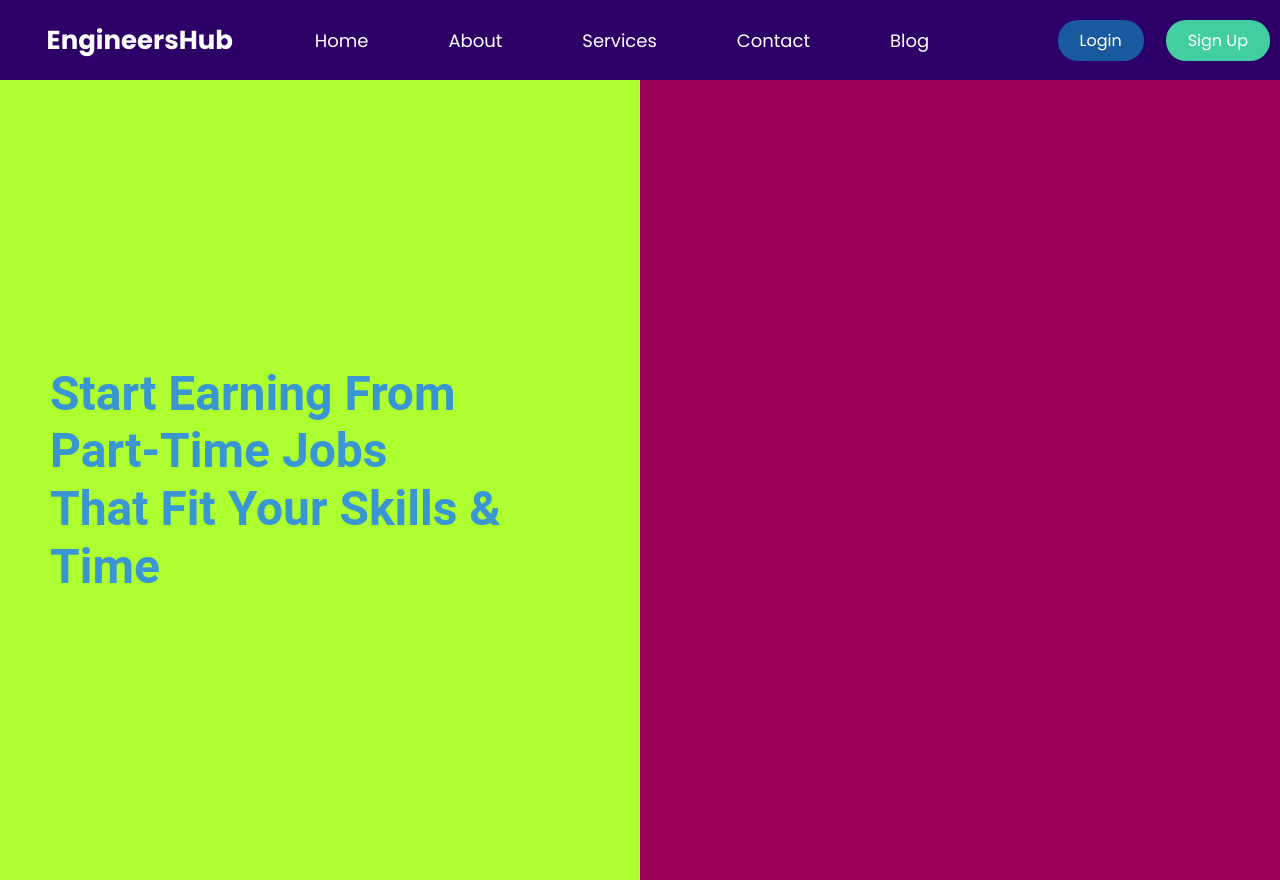
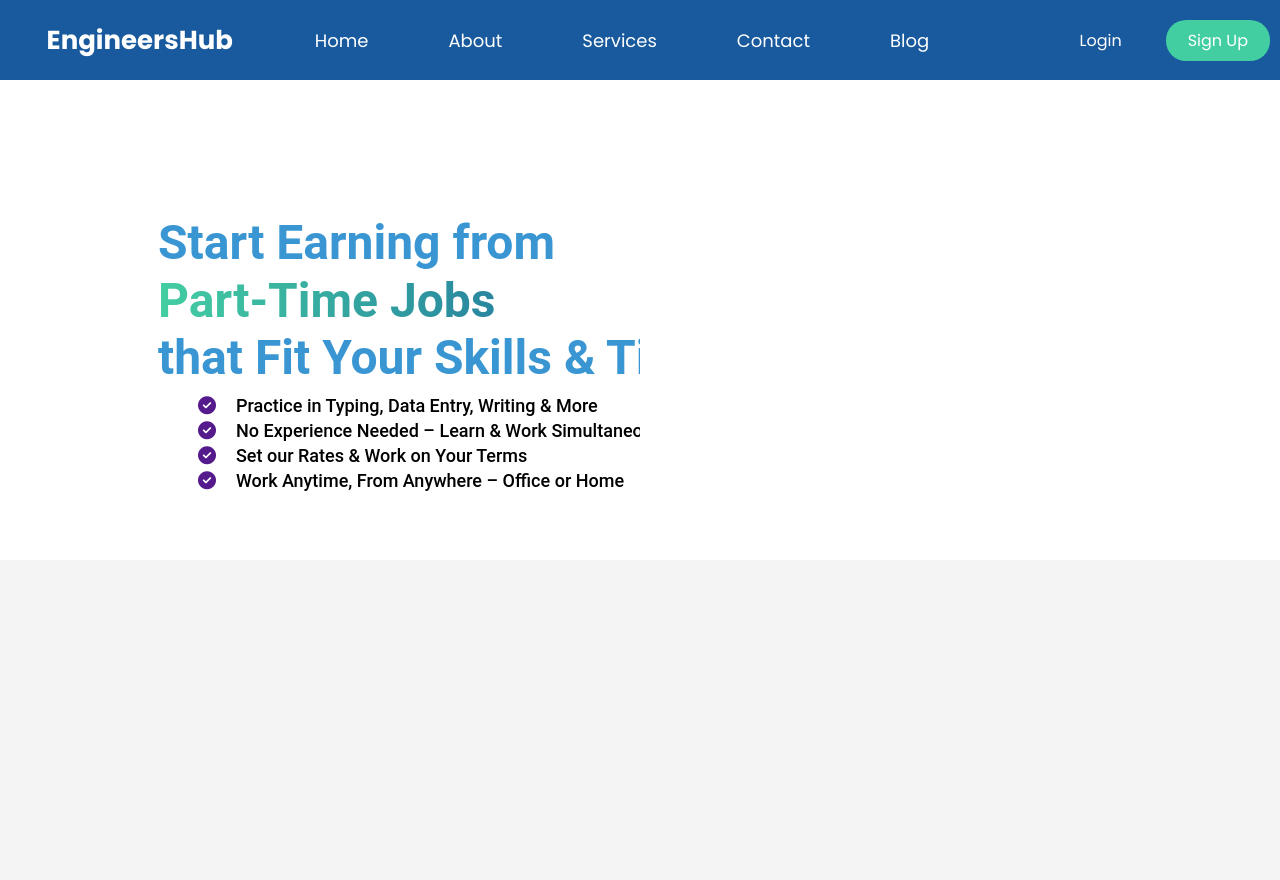
Before and after one commit to diwaskarkilearn/EngineersHub, a plain HTML site: page index.html in a window 1280 px wide. After the commit the page ends 800 px from the top, so only its background shows below. Drawn offline with Linux system fonts and the light colour scheme.

Commit message:
add home feature

```diff
--- /dev/null
+++ b/home.css
@@ -0,0 +1,116 @@
+body {
+    font-family: 'Poppins', sans-serif;
+    margin: 0;
+    padding: 0;
+    background: #f8faff;
+    color: #222;
+}
+
+.navbar {
+    background: #185a9d;
+    color: #fff;
+    padding: 18px 0;
+    box-shadow: 0 2px 8px #185a9d22;
+}
+
+.container {
+    width: 90%;
+    max-width: 1100px;
+    margin: 0 auto;
+    display: flex;
+    align-items: center;
+    justify-content: space-between;
+}
+
+.logo a{
+    font-size: 1.7rem;
+    font-weight: 700;
+    letter-spacing: 1px;
+    color: white;
+    text-decoration: none;
+    list-style: none;
+}
+
+.nav-links {
+    list-style: none;
+    display: flex;
+    gap: 28px;
+    margin: 0;
+    padding: 0;
+}
+
+.nav-links a {
+    color: #fff;
+    text-decoration: none;
+    font-weight: 500;
+    font-size: 1rem;
+    transition: color 0.2s;
+}
+
+.nav-links a:hover {
+    color: #43cea2;
+}
+
+.main-content {
+    min-height: 70vh;
+    display: flex;
+    align-items: center;
+    justify-content: center;
+}
+
+.hero {
+    text-align: center;
+    padding: 60px 20px;
+    background: #fff;
+    border-radius: 18px;
+    box-shadow: 0 4px 24px #185a9d11;
+}
+
+.hero h1 {
+    font-size: 2.5rem;
+    margin-bottom: 18px;
+    font-weight: 700;
+}
+
+.highlight {
+    background: linear-gradient(90deg, #43cea2, #185a9d 80%);
+    -webkit-background-clip: text;
+    -webkit-text-fill-color: transparent;
+    background-clip: text;
+    color: transparent;
+}
+
+.hero p {
+    font-size: 1.2rem;
+    margin-bottom: 28px;
+    color: #444;
+}
+
+.cta-btn {
+    display: inline-block;
+    padding: 12px 36px;
+    background: linear-gradient(90deg, #43cea2, #185a9d 80%);
+    color: #fff;
+    border: none;
+    border-radius: 22px;
+    font-size: 1.1rem;
+    font-weight: 600;
+    text-decoration: none;
+    transition: background 0.2s, transform 0.1s;
+    box-shadow: 0 2px 8px #185a9d22;
+}
+
+.cta-btn:hover {
+    background: linear-gradient(90deg, #185a9d, #43cea2 80%);
+    transform: translateY(-2px) scale(1.03);
+}
+
+.footer {
+    background: #185a9d;
+    color: #fff;
+    text-align: center;
+    padding: 18px 0;
+    margin-top: 40px;
+    font-size: 1rem;
+    letter-spacing: 0.5px;
+}
--- a/index.html
+++ b/index.html
@@ -20,7 +20,7 @@
         </div>
         <div class="main-content">
             <ul>
-                <li><a href="#">Home</a></li>
+                <li><a href="home.html">Home</a></li>
                 <li><a href="#">About</a></li>
                 <li><a href="#">Services</a></li>
                 <li><a href="#">Contact</a></li>
@@ -34,15 +34,26 @@
         </div>
     </div>
 
-
     <div class="content">
         <div class="content-left">
-            <p>Start Earning from</p>
-            <p>Part-Time Jobs</p>
-            <p>that Fit Your Skills & Time</p>
+            <div class="divsarne">
+                <div class="Earn">
+                    <p>Start Earning from</p>
+                    <p class="s1">Part-Time Jobs</p>
+                    <p>that Fit Your Skills & Time</p>
+                </div>
+                <div class="Earn1">
+                    <div class="div1 Right"><a href=""><i class="fa-solid fa-circle-check"></i></a>Practice in Typing, Data Entry, Writing & More</div>
+                    <div class="div2 Right"><a href=""><i class="fa-solid fa-circle-check"></i></a>No Experience Needed – Learn & Work Simultaneously</div>
+                    <div class="div3 Right"><a href=""><i class="fa-solid fa-circle-check"></i></a>Set our Rates & Work on Your Terms </div>
+                    <div class="div4 Right"><a href=""><i class="fa-solid fa-circle-check"></i></a>Work Anytime, From Anywhere – Office or Home</div>
+                </div>
+            </div>
         </div>
         <div class="content-right">
+            <div class="form">
 
+            </div>
         </div>
     </div>
 
--- a/style.css
+++ b/style.css
@@ -12,10 +12,12 @@ body{
 .nav-bar{
     width: 100%;
     height: 80px;
-    background-color: #2d0067;
+    background-color:#185a9d;
     display: flex;
     align-items: center;
     justify-content: space-between;
+    position: fixed;
+    top: 0px;
 }
 .footer{
     width: 100%;
@@ -98,11 +100,14 @@ ul li{
 
 .content{
     width: 100%;
-    height: 100vh;
+    height: 560px;
     background-color:white;
     display: flex;
     align-items: center;
     justify-content: center;
+    overflow: visible;
+    margin-left: ;
+
 }
 .content-left{
     width: 50%;
@@ -110,8 +115,8 @@ ul li{
     display: flex;
     flex-direction: column;
     align-items: start;
-    justify-content: center;
-    background-color: greenyellow;
+    justify-content: start;
+    background-color: rgb(255, 255, 255);
     padding-left: 50px;
     padding-right: 50px;
     font-family:"Roboto", sans-serif;
@@ -120,14 +125,66 @@ ul li{
     font-weight: 700;
     line-height: 1.2;
     text-align: left;
-    text-transform: capitalize;
 
+}
+.s1 {
+    background: linear-gradient(90deg, #43cea2, #185a9d 80%);
+    -webkit-background-clip: text;
+    -webkit-text-fill-color: transparent;
+    background-clip: text;
+    color: transparent;
+    font-weight: 700;
 }
 .content-right{
     width: 50%;
     height: 100%;
     display: flex;
+    flex-direction: column;
     align-items: center;
     justify-content: center;
-    background-color: #9b0055;
+    background-color: #ffffff;
 }
+.Earn{
+    margin-top: 30%;
+    margin-bottom: 10px;
+
+}
+.Earn1{
+    font-size: 24px;
+    color: #000000;
+    font-weight: 500;
+    line-height:10px;
+    margin-left: 40px;
+
+}
+.div1{
+    width: 640px;
+    height: 25px;
+    font-size: 18px;
+}
+.div2{
+    width: 640px;
+    height: 25px;
+    font-size: 18px;
+}
+.div3{
+    width: 640px;
+    height: 25px;
+    font-size: 18px;
+}
+.div4{
+    width: 640px;
+    height: 25px;
+    font-size: 18px;
+}
+.Right a{
+    margin-right: 20px;
+}
+.divsarne{
+    margin-left: 20%;
+    margin-top: 10px;
+}
+/* content -Right tira ko code lekheko */
+/* Add this to your style.css */
+
+/* ...existing code... */
```
Also changed, not shown: home.html (added, +33 -0 lines).
